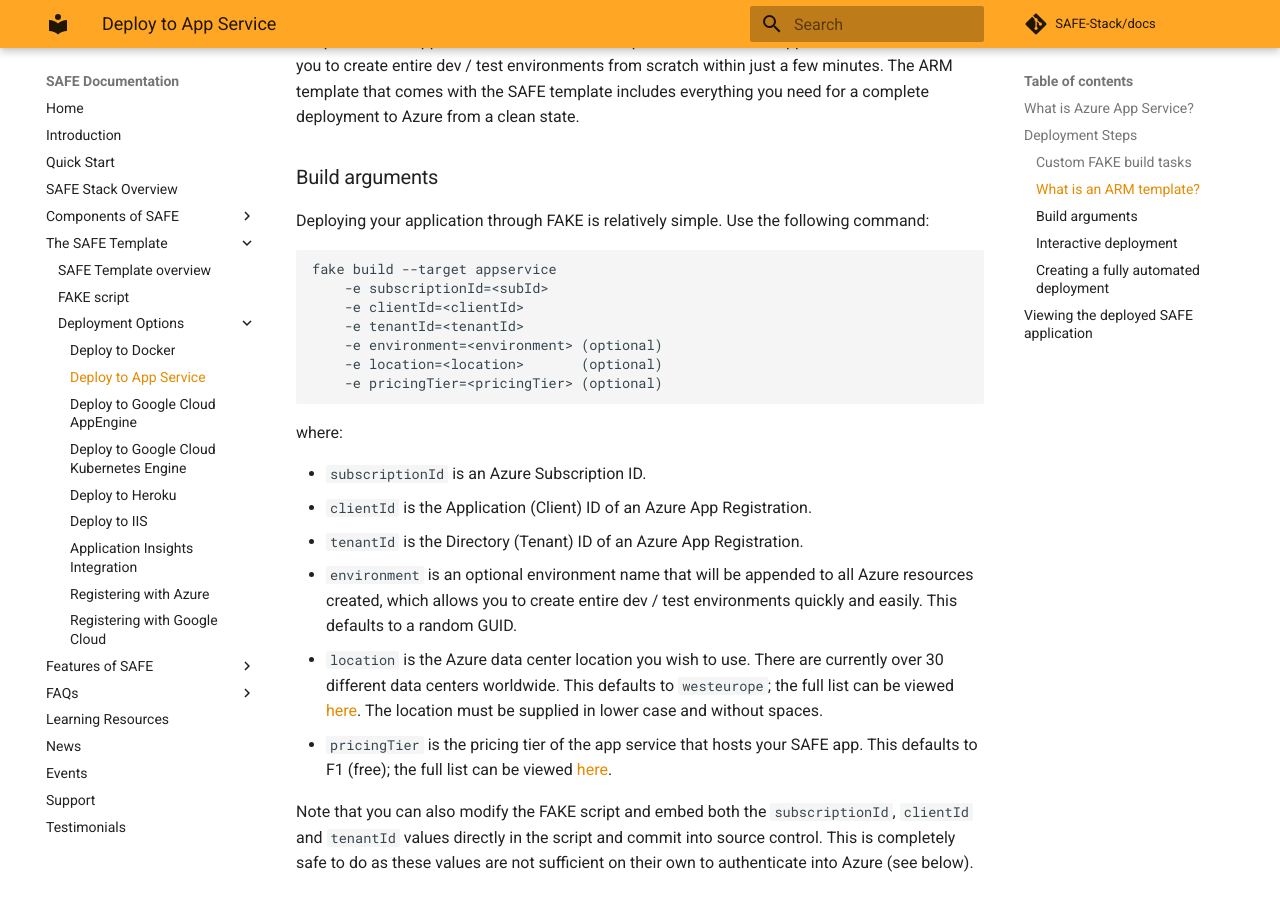
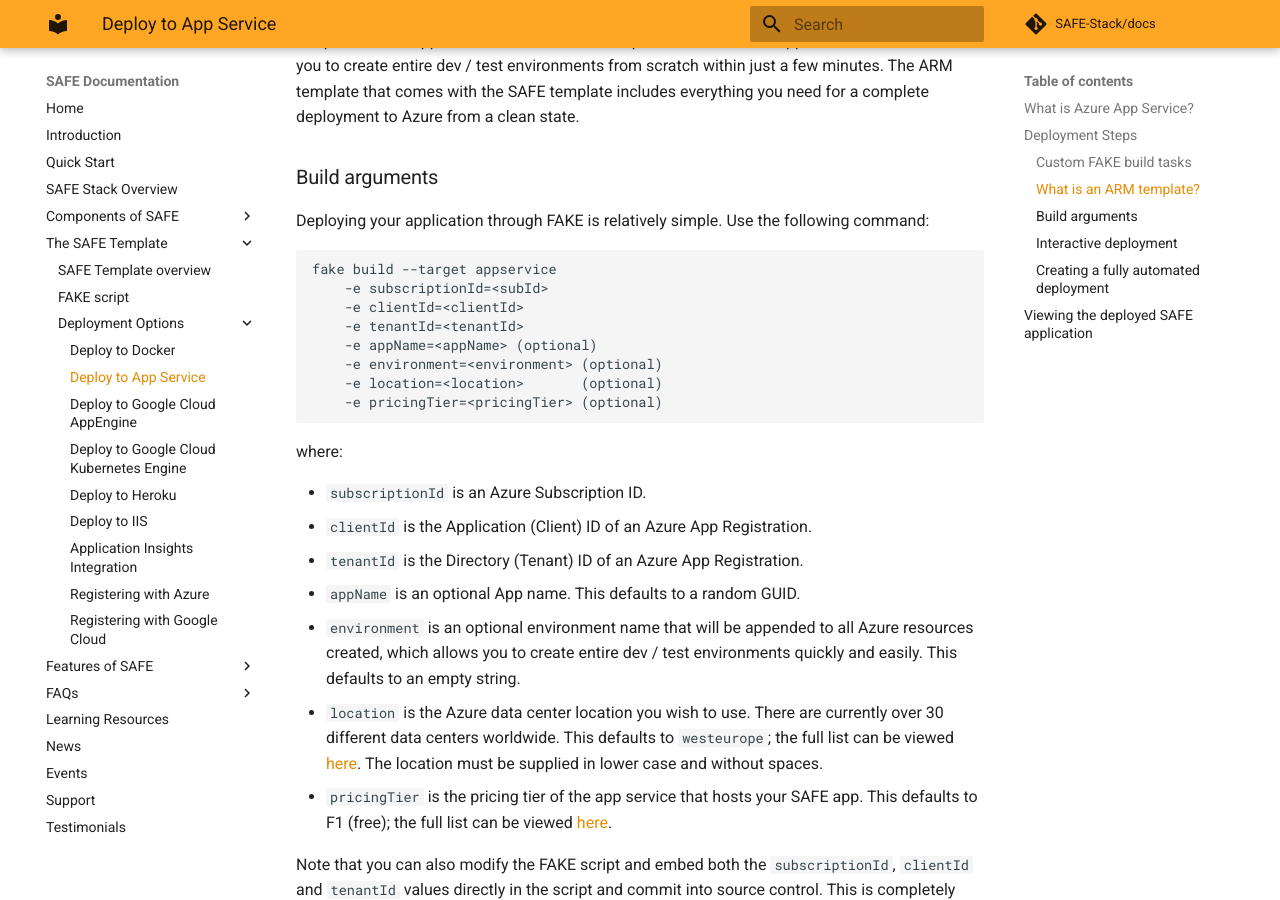
Before and after one commit to SAFE-Stack/docs, an MkDocs documentation site: the page built from docs/template-appservice.md, in a window 1280 px wide and 900 px high, scrolled down 1277 px. Built offline with MkDocs 1.6.1 and Material for MkDocs 9.7.7, drawn with Linux system fonts in a browser that asks for light colours; comment, search, counter and statistics services are not loaded.

Commit message:
Add instructions to set an AppName to document pull request https://github.com/SAFE-Stack/SAFE-template/pull/311

```diff
--- a/docs/template-appservice.md
+++ b/docs/template-appservice.md
@@ -36,6 +36,7 @@
     -e subscriptionId=<subId>
     -e clientId=<clientId>
     -e tenantId=<tenantId>
+    -e appName=<appName> (optional)
     -e environment=<environment> (optional)
     -e location=<location>       (optional)
     -e pricingTier=<pricingTier> (optional)
@@ -45,7 +46,8 @@
 * `subscriptionId` is an Azure Subscription ID.
 * `clientId` is the Application (Client) ID of an Azure App Registration.
 * `tenantId` is the Directory (Tenant) ID of an Azure App Registration.
-* `environment` is an optional environment name that will be appended to all Azure resources created, which allows you to create entire dev / test environments quickly and easily. This defaults to a random GUID.
+* `appName` is an optional App name. This defaults to a random GUID.
+* `environment` is an optional environment name that will be appended to all Azure resources created, which allows you to create entire dev / test environments quickly and easily. This defaults to an empty string.
 * `location` is the Azure data center location you wish to use. There are currently over 30 different data centers worldwide. This defaults to `westeurope`; the full list can be viewed [here](https://blogs.msdn.microsoft.com/uk_faculty_connection/2016/09/19/azure-data-centers-and-regions/). The location must be supplied in lower case and without spaces.
 * `pricingTier` is the pricing tier of the app service that hosts your SAFE app. This defaults to F1 (free); the full list can be viewed [here](https://azure.microsoft.com/en-us/pricing/details/app-service/).
 
```
